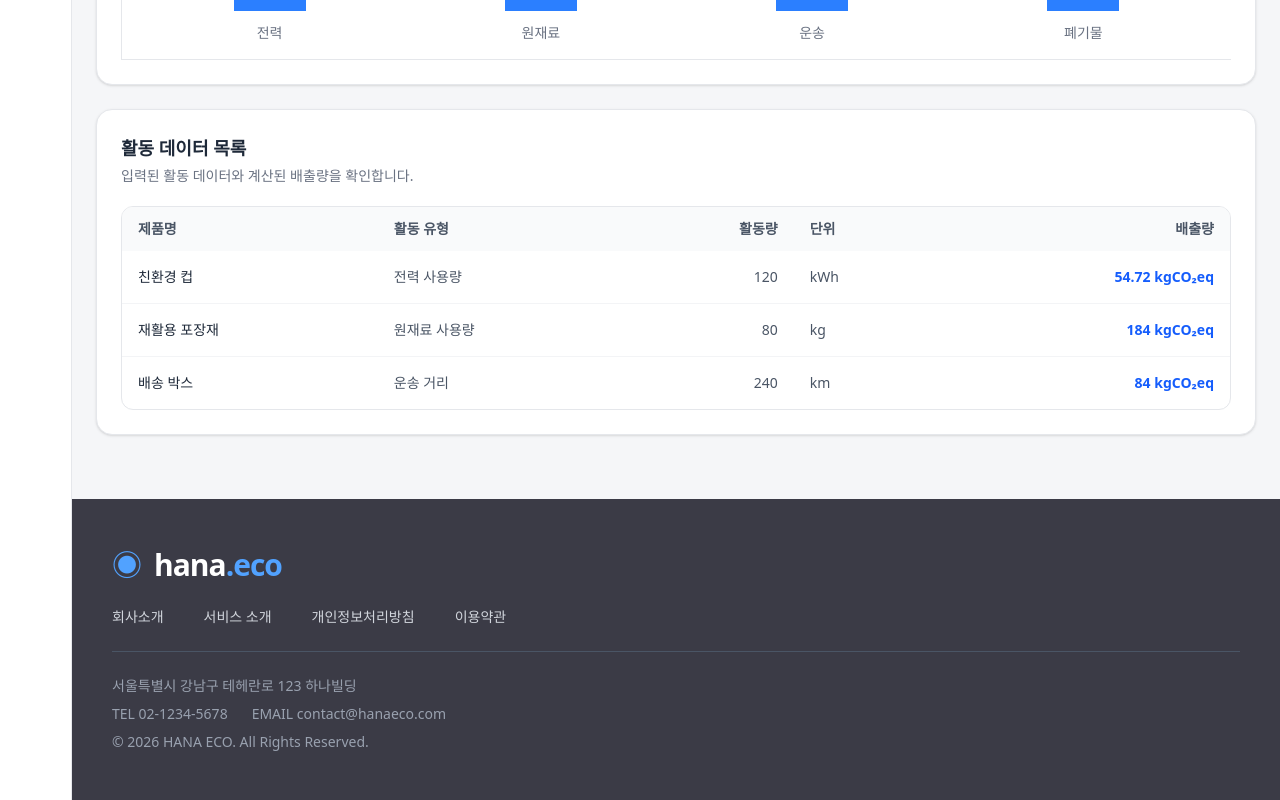
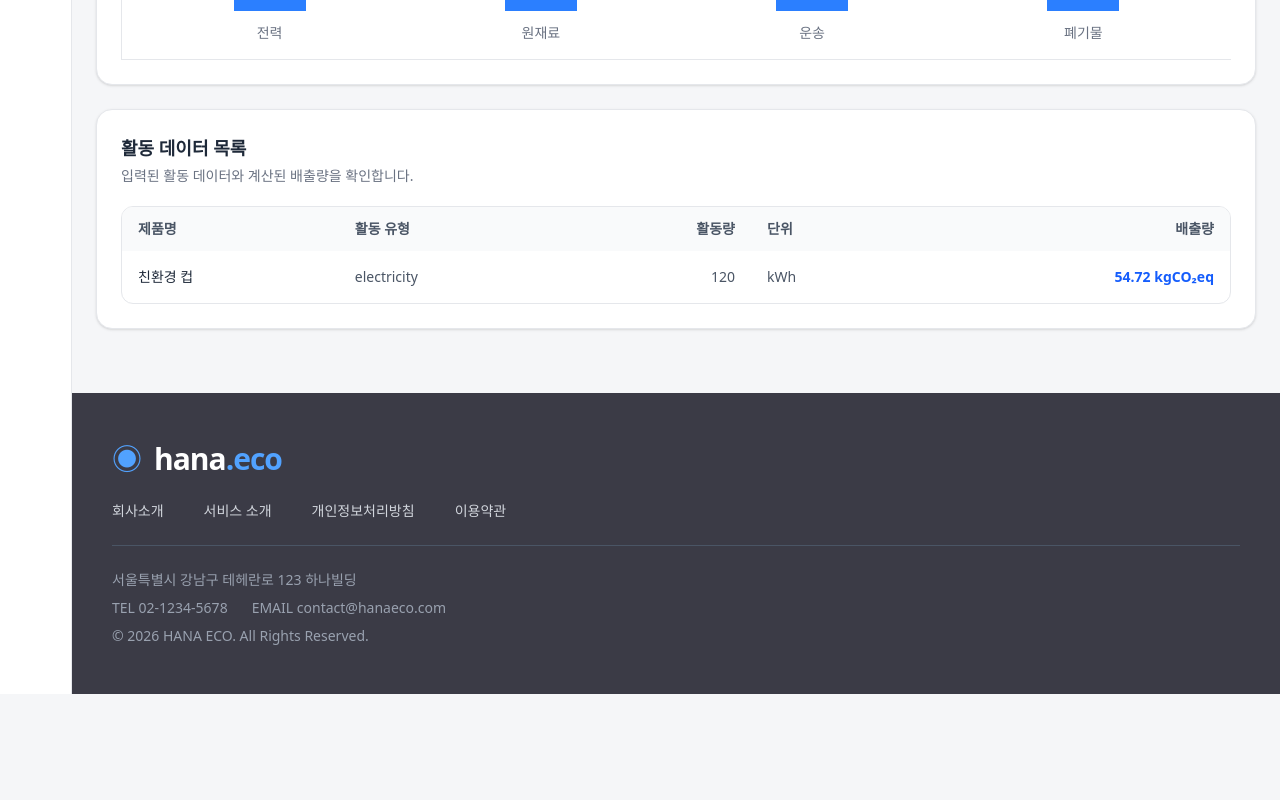
Before and after one commit to yejify/hana_eco, a Next.js app: page / in a window 1280 px wide. Shown: the part 904-1704 px from the top of the page. After the commit the page ends 1598 px from the top, so only its background shows below. Built offline with nearby package versions, Linux system fonts and the light colour scheme.

Commit message:
feat: DataTable 데이터 연결

```diff
--- a/components/dashboard/DataTable.tsx
+++ b/components/dashboard/DataTable.tsx
@@ -1,29 +1,4 @@
-const tableData = [
-  {
-    id: 1,
-    productName: '친환경 컵',
-    type: '전력 사용량',
-    amount: 120,
-    unit: 'kWh',
-    emission: 54.72,
-  },
-  {
-    id: 2,
-    productName: '재활용 포장재',
-    type: '원재료 사용량',
-    amount: 80,
-    unit: 'kg',
-    emission: 184,
-  },
-  {
-    id: 3,
-    productName: '배송 박스',
-    type: '운송 거리',
-    amount: 240,
-    unit: 'km',
-    emission: 84,
-  },
-];
+import { mockActivityData } from '@/data/mockActivityData';
 
 export default function DataTable() {
   return (
@@ -50,12 +25,12 @@ export default function DataTable() {
           </thead>
 
           <tbody className='divide-y divide-gray-100'>
-            {tableData.map((item) => (
+            {mockActivityData.map((item) => (
               <tr key={item.id} className='hover:bg-gray-50'>
                 <td className='px-4 py-4 font-medium text-gray-800'>
                   {item.productName}
                 </td>
-                <td className='px-4 py-4 text-gray-600'>{item.type}</td>
+                <td className='px-4 py-4 text-gray-600'>{item.activityType}</td>
                 <td className='px-4 py-4 text-right text-gray-600'>
                   {item.amount.toLocaleString()}
                 </td>
```
